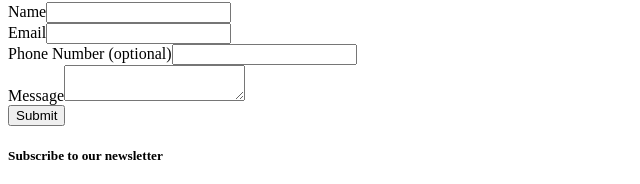
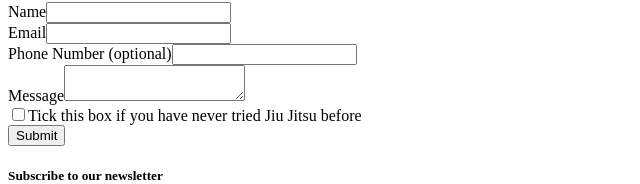
Before and after one commit to slammer1870/ecjja-index, a Next.js app: page /contact in a window 1280 px wide. Shown: the part 2033-2217 px from the top of the page, without its empty margins (0-640 px from the left). Built offline with nearby package versions, Linux system fonts and the light colour scheme.

Commit message:
add: no previous experince checkbox

```diff
--- a/pages/api/contact.js
+++ b/pages/api/contact.js
@@ -1,18 +1,23 @@
-
 const sgMail = require("@sendgrid/mail");
 
 sgMail.setApiKey(process.env.SENDGRID_API_KEY);
 
 export default async (req, res) => {
+  const { name, email, tel, text, exp } = req.body;
 
-  const { name, email, tel, text } = req.body;
+  console.log(exp);
 
-  const sender = name && email && tel ? `${name}, <${email}>, ${tel}` : `${name || email}`;
+  const sender =
+    name && email && tel ? `${name}, <${email}>, ${tel}` : `${name || email}`;
+
+  const subject = exp
+    ? `New contact form submission from ${sender} - No Previous Experience`
+    : `New contact form submission from ${sender}`;
 
   const message = {
     from: process.env.SENDGRID_FROM,
     to: process.env.SENDGRID_TO,
-    subject: `New message from ${sender} `,
+    subject: subject,
     text,
     replyTo: email,
   };
--- a/pages/contact.js
+++ b/pages/contact.js
@@ -15,6 +15,7 @@ export default function Contact() {
         name: e.target.name.value,
         tel: e.target.tel.value,
         text: e.target.message.value,
+        exp: e.target.exp.checked,
       }),
       headers: {
         "Content-Type": "application/json",
@@ -159,6 +160,18 @@ export default function Contact() {
                 defaultValue={""}
                 required
               />
+            </div>
+
+            <div className="relative mb-4">
+              <input
+                type="checkbox"
+                id="exp"
+                name="exp"
+                className="mr-2"
+              />
+              <label className="text-xs text-gray-500 mt-3" for="gdpr">
+                Tick this box if you have never tried Jiu Jitsu before
+              </label>
             </div>
             <button
               type="submit"
```
